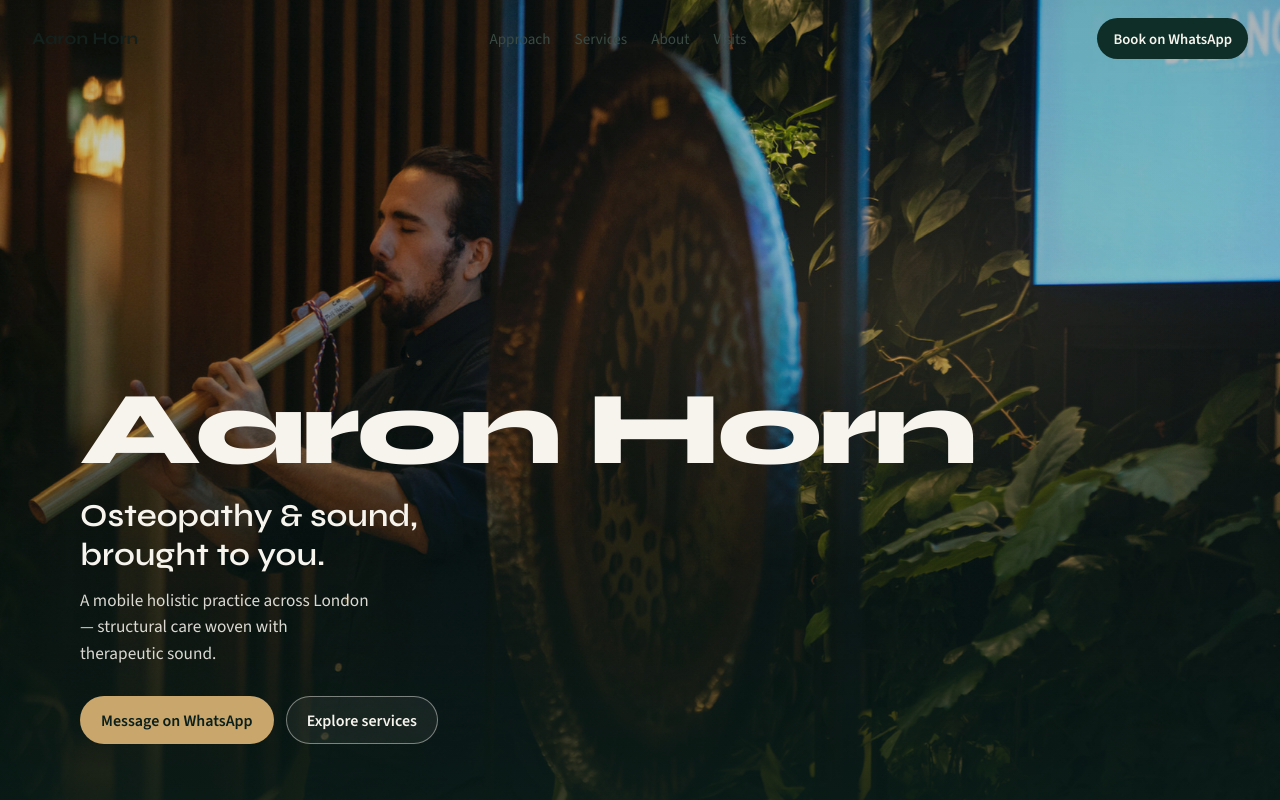
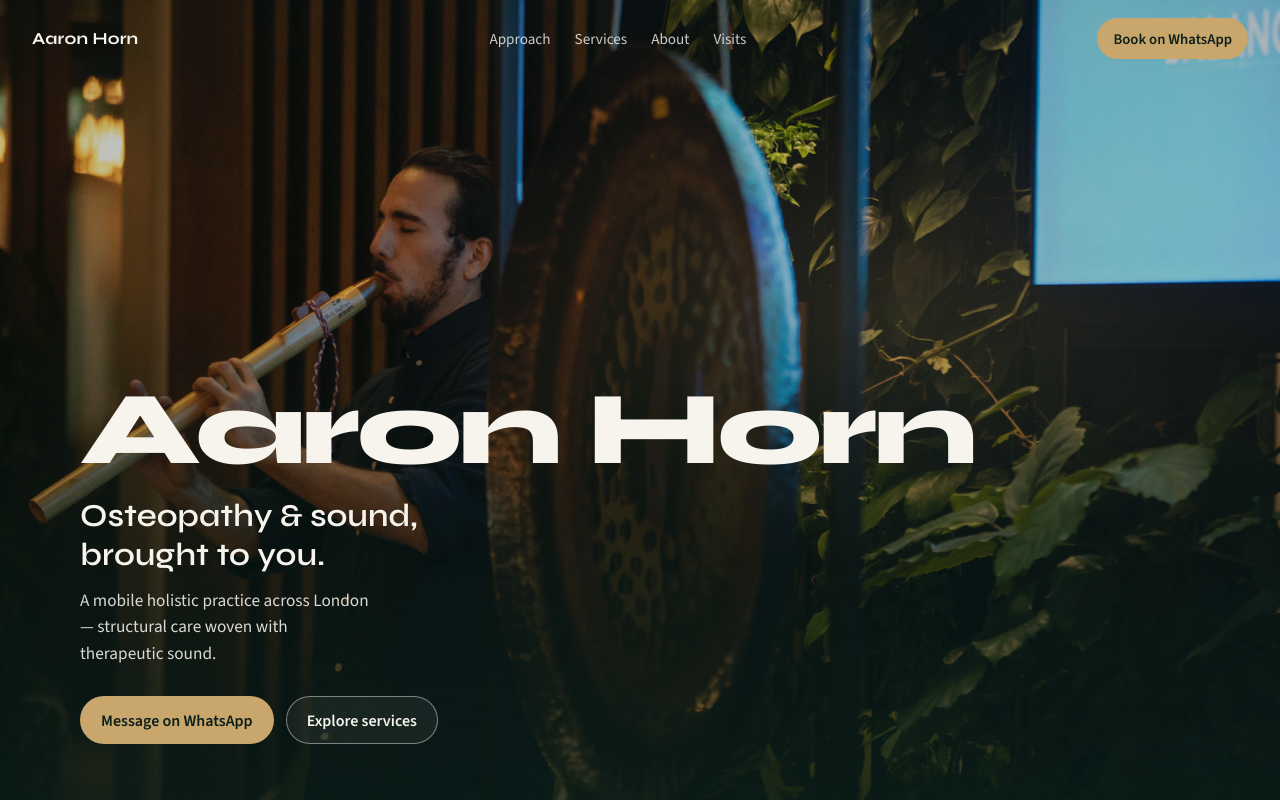
Before and after one commit to Duynguyen0106/aaron-clinic, a React (Vite) app: page / in a window 1280 px wide. Shown: the top 800 px of the page. Built offline with nearby package versions, Linux system fonts and the light colour scheme.

Commit message:
Improve nav contrast over dark hero
Light nav text and brass CTA on the hero; switch to ink/forest styling once scrolled.

Co-authored-by: Duynguyen0106 <Duynguyen0106@users.noreply.github.com>

```diff
--- a/src/index.css
+++ b/src/index.css
@@ -74,14 +74,16 @@ button {
   justify-content: space-between;
   gap: 1rem;
   padding: 1rem 1.25rem;
+  color: var(--bone);
   transition: background 0.35s var(--ease), backdrop-filter 0.35s var(--ease),
-    box-shadow 0.35s var(--ease);
+    box-shadow 0.35s var(--ease), color 0.35s var(--ease);
 }
 
 .nav.is-scrolled {
   background: rgba(247, 244, 238, 0.86);
   backdrop-filter: blur(14px);
   box-shadow: 0 1px 0 var(--line);
+  color: var(--ink);
 }
 
 .nav__brand {
@@ -95,10 +97,18 @@ button {
   display: none;
   gap: 1.5rem;
   font-size: 0.95rem;
+  color: rgba(247, 244, 238, 0.82);
+}
+
+.nav.is-scrolled .nav__links {
   color: var(--ink-soft);
 }
 
 .nav__links a:hover {
+  color: var(--brass);
+}
+
+.nav.is-scrolled .nav__links a:hover {
   color: var(--forest);
 }
 
@@ -108,16 +118,26 @@ button {
   justify-content: center;
   padding: 0.65rem 1rem;
   border-radius: 999px;
+  background: var(--brass);
+  color: var(--forest-deep);
+  font-weight: 600;
+  font-size: 0.92rem;
+  transition: transform 0.25s var(--ease), background 0.25s var(--ease),
+    color 0.25s var(--ease);
+}
+
+.nav.is-scrolled .nav__cta {
   background: var(--forest);
   color: var(--bone);
-  font-weight: 600;
-  font-size: 0.92rem;
-  transition: transform 0.25s var(--ease), background 0.25s var(--ease);
 }
 
 .nav__cta:hover {
+  background: #d4b57a;
+  transform: translateY(-1px);
+}
+
+.nav.is-scrolled .nav__cta:hover {
   background: var(--forest-deep);
-  transform: translateY(-1px);
 }
 
 .hero {
```
Also changed, not shown: 1 other file (tests, documents, lock files or other folders).
